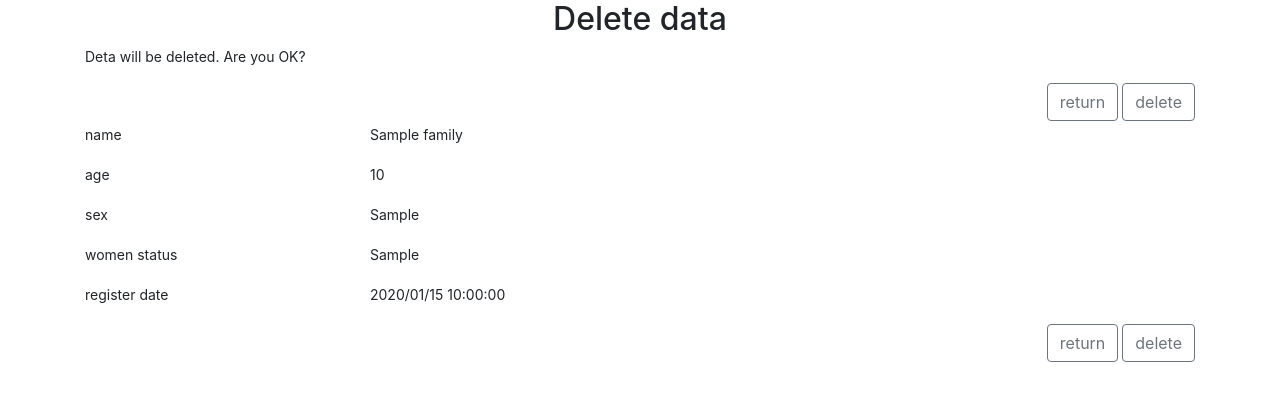
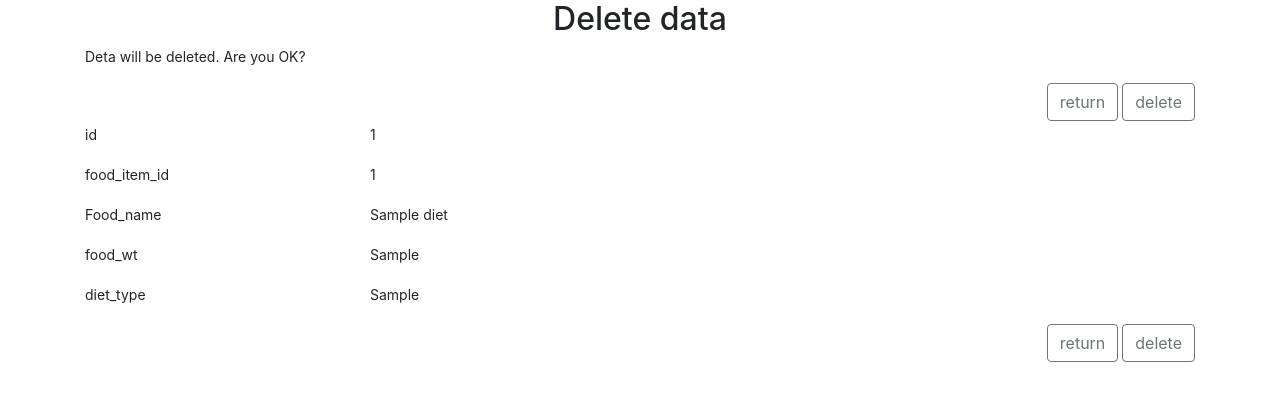
Before and after one commit to snakada1615/ifna08, a Django app: template app/templates/app/diet_confirm_delete.html in a window 1280 px wide. Shown: the part 37-438 px from the top of the page. Run offline with Django 3.2, Linux system fonts and the light colour scheme; the template is opened without the code that fills it: most values are stand-ins (such as "Sample title", 1, 10 or a date in 2020); some libraries are stand-ins or nearby versions.

Commit message:
diet_update done 190315

```diff
--- a/app/templates/app/diet_card.html
+++ b/app/templates/app/diet_card.html
@@ -1,40 +1,40 @@
 <div class="row">
     <div class="col-3">
-        <p>name</p>
+        <p>id</p>
     </div>
     <div class="col-9">
-        <p>{{ family.family_name }}</p>
+        <p>{{ diet.familyid }}</p>
     </div>
 </div>
 <div class="row">
     <div class="col-3">
-        <p>age</p>
+        <p>food_item_id</p>
     </div>
     <div class="col-9">
-        <p>{{ family.get_age_display }}</p>
+        <p>{{ diet.food_item_id }}</p>
     </div>
 </div>
 <div class="row">
     <div class="col-3">
-        <p>sex</p>
+        <p>Food_name</p>
     </div>
     <div class="col-9">
-        <p>{{ family.get_sex_display }}</p>
+        <p>{{ diet.Food_name }}</p>
     </div>
 </div>
 <div class="row">
     <div class="col-3">
-        <p>women status</p>
+        <p>food_wt</p>
     </div>
     <div class="col-9">
-        <p>{{ family.get_women_s_display }}</p>
+        <p>{{ diet.food_wt }}</p>
     </div>
 </div>
 <div class="row">
     <div class="col-3">
-        <p>register date</p>
+        <p>diet_type</p>
     </div>
     <div class="col-9">
-        <p>{{ family.created_at|date:"Y/m/d G:i:s" }}</p>
+        <p>{{ diet.diet_type }}</p>
     </div>
 </div>
--- a/app/templates/app/diet_confirm_delete.html
+++ b/app/templates/app/diet_confirm_delete.html
@@ -10,17 +10,17 @@
         <div class="row">
             <div class="col-12">
                 <div class="float-right">
-                    <a class="btn btn-outline-secondary" href="{% url 'family_edit' familyid %}">return</a>
+                    <a class="btn btn-outline-secondary" href="{% url 'diet_index' familyid %}">return</a>
                     <input type="submit" class="btn btn-outline-secondary" value="delete" name="confirm_delete" />
                 </div>
             </div>
         </div>
-        {% include "./family_card.html" %}
+        {% include "./diet_card.html" %}
         <div class="row">
             <div class="col-12">
                 <div class="float-right">
-                    <a class="btn btn-outline-secondary" href="{% url 'family_edit' familyid %}">return</a>
-                    <input type="submit" class="btn btn-outline-secondary" value="delete" name="confirm_delete"  />
+                  <a class="btn btn-outline-secondary" href="{% url 'diet_index' familyid %}">return</a>
+                  <input type="submit" class="btn btn-outline-secondary" value="delete" name="confirm_delete"  />
                 </div>
             </div>
         </div>
--- a/app/templates/app/diet_form.html
+++ b/app/templates/app/diet_form.html
@@ -11,7 +11,7 @@
     <div class="row">
         <div class="col-12">
             <div class="float-right">
-                <a class="btn btn-outline-secondary" href="{% url 'index' %}">return</a>
+                <a class="btn btn-outline-secondary" href="{% url 'diet_index' familyid=familyid %}">return</a>
                 <a class="btn btn-outline-secondary save" href="#">save</a>
             </div>
         </div>
@@ -26,7 +26,7 @@
     <div class="row">
         <div class="col-12">
             <div class="float-right">
-                <a class="btn btn-outline-secondary" href="{% url 'index' %}">return</a>
+                <a class="btn btn-outline-secondary" href="{% url 'diet_index' familyid=familyid %}">return</a>
                 <a class="btn btn-outline-secondary save" href="#">save</a>
             </div>
         </div>
```
Also changed, not shown: app/templates/app/diet_list.html (+7 -2 lines), app/views.py (+38 -3 lines).
